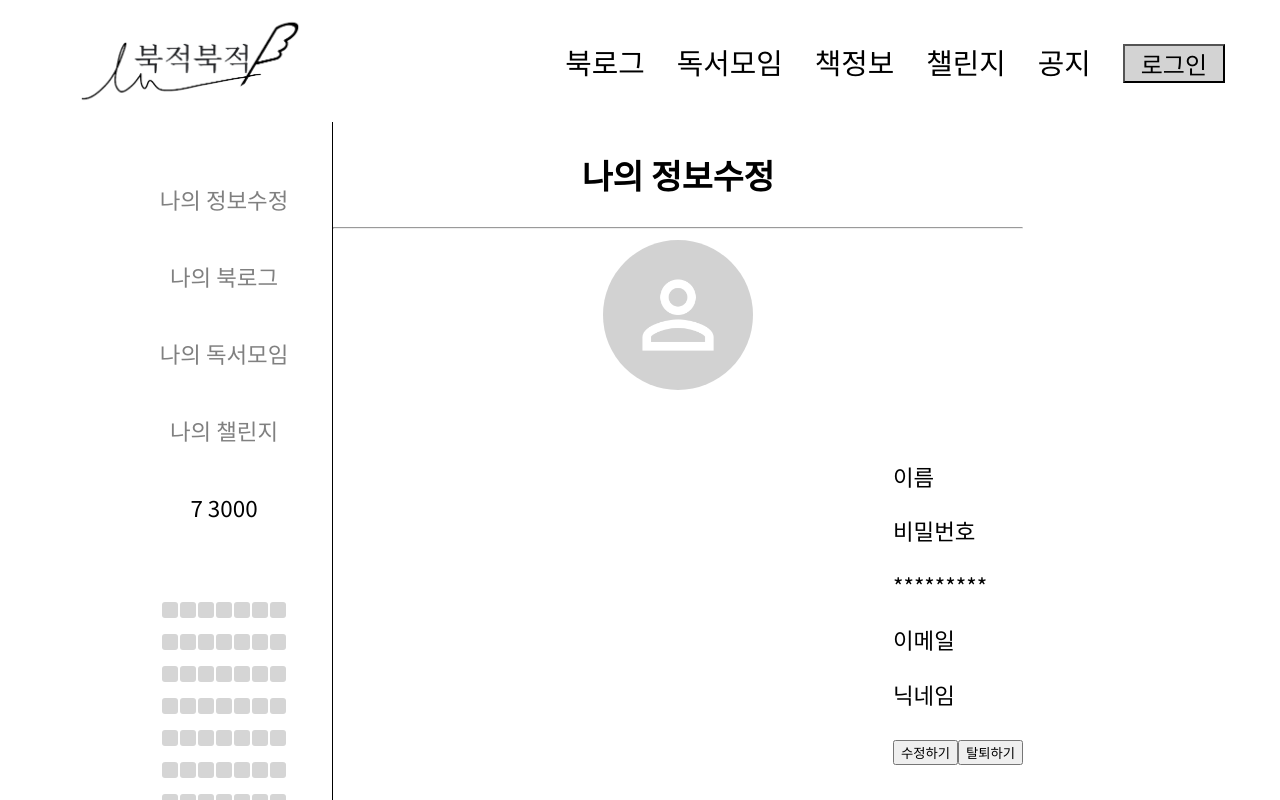
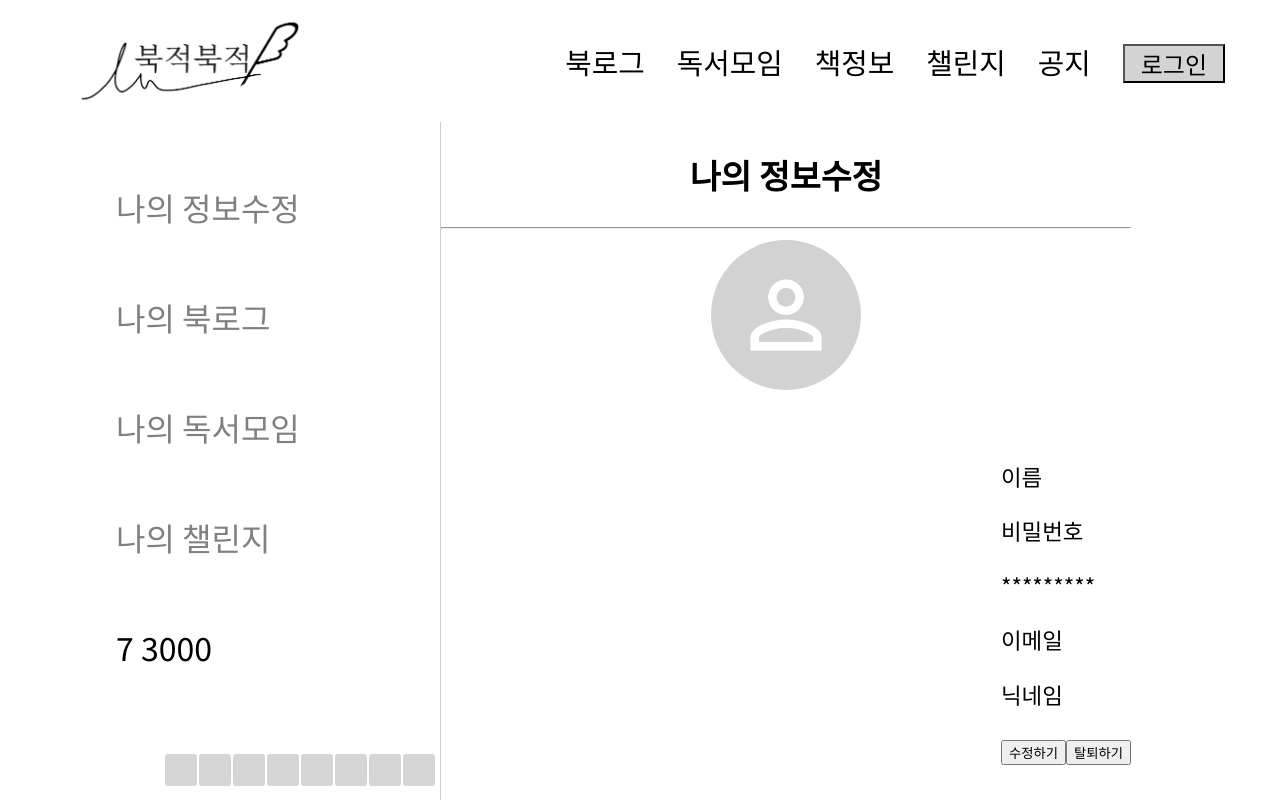
Before and after one commit to ckrb63/no2, a React (Create React App) app: page /mypage in a window 1280 px wide. Shown: the top 800 px of the page. Built offline with nearby package versions, Linux system fonts and the light colour scheme; the HTML template or start-up script is replaced by a standard one; a web font is replaced by a local one.

Commit message:
잔디수정

```diff
--- a/src/views/main/Sidebar.js
+++ b/src/views/main/Sidebar.js
@@ -8,11 +8,12 @@ import DUMMY_DATA from "../user/myPage/userInfo/weeds/dummydata";
 
 const Side = styled.div`
   display: flex;
-  border-right: 1px solid black;
+  border-right: 1px solid #cccccc;
   flex-direction: column;
-  align-items: center;
-  justify-content: center;
-  width: 20%;
+  width: 30%;
+  height: 150%;
+  font-size: 2rem;
+  text-align: left;
 `;
 const Menu = styled.div`
   margin-top: 30px;
@@ -38,7 +39,6 @@ function Sidebar() {
               style={{ color: "gray", textDecoration: "none" }}
               to={menu.path}
               key={index}
-              // activeStyle={{ color: "black" }}
             >
               <div className="sidebar-item">
                 <p>{menu.name}</p>
@@ -48,7 +48,7 @@ function Sidebar() {
         })}
       </Menu>
       <UserExpPoint users={users} />
-      <Weeds datas={DUMMY_DATA}/>
+      <Weeds datas={DUMMY_DATA} />
     </Side>
   );
 }
--- a/src/views/user/myPage/userInfo/weeds/Grass.module.css
+++ b/src/views/user/myPage/userInfo/weeds/Grass.module.css
@@ -1,7 +1,7 @@
 .grass:empty{
   display: inline-block;
-  width: 1rem;
-  height: 1rem;
+  width: 2rem;
+  height: 2rem;
   border-radius: 3px;
   margin: 1px;
   font-size: small;
--- a/src/views/user/myPage/userInfo/weeds/Weeds.js
+++ b/src/views/user/myPage/userInfo/weeds/Weeds.js
@@ -4,8 +4,8 @@ import styled from "styled-components";
 
 const StyledWeeds = styled.div `
   margin: 3rem;
-  width: 8rem;
-  height: 12rem;
+  width: 18rem;
+  height: 24rem;
 `;
 
 const Weeds = (props) => {
```
